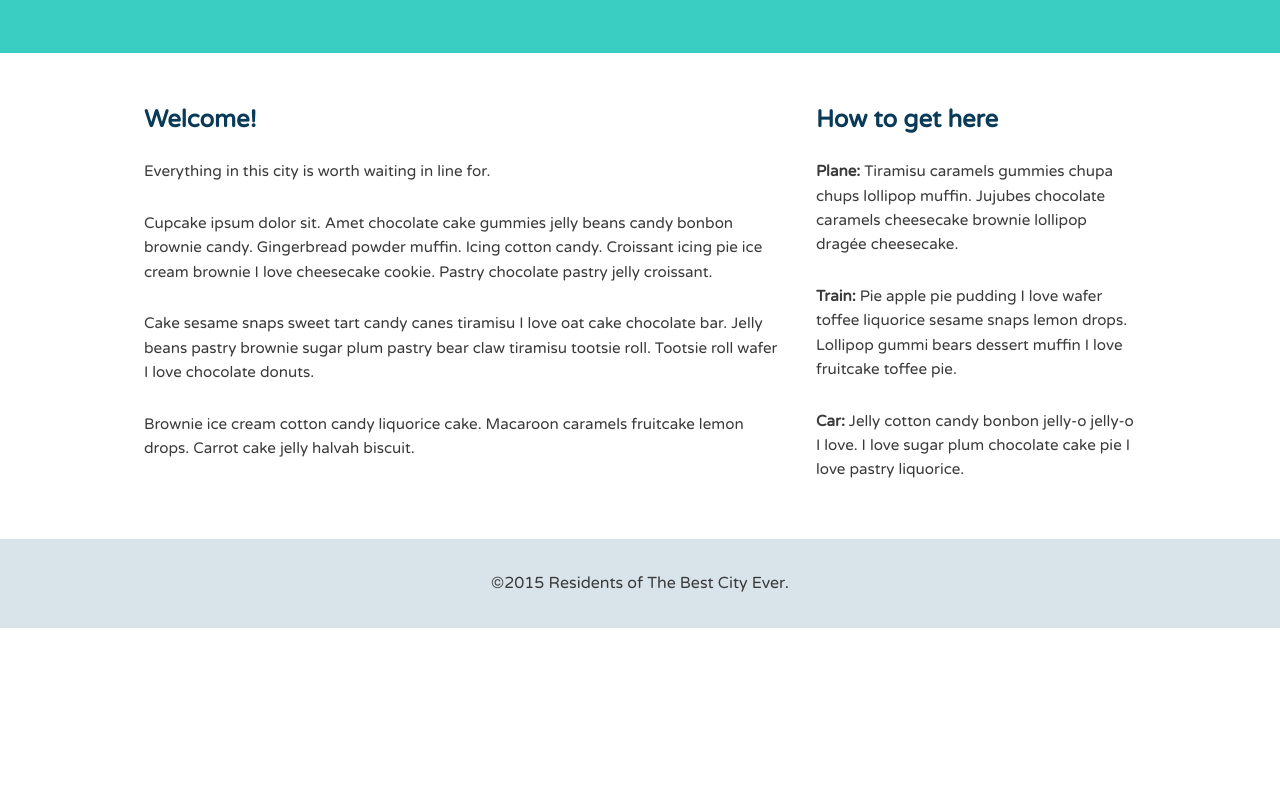
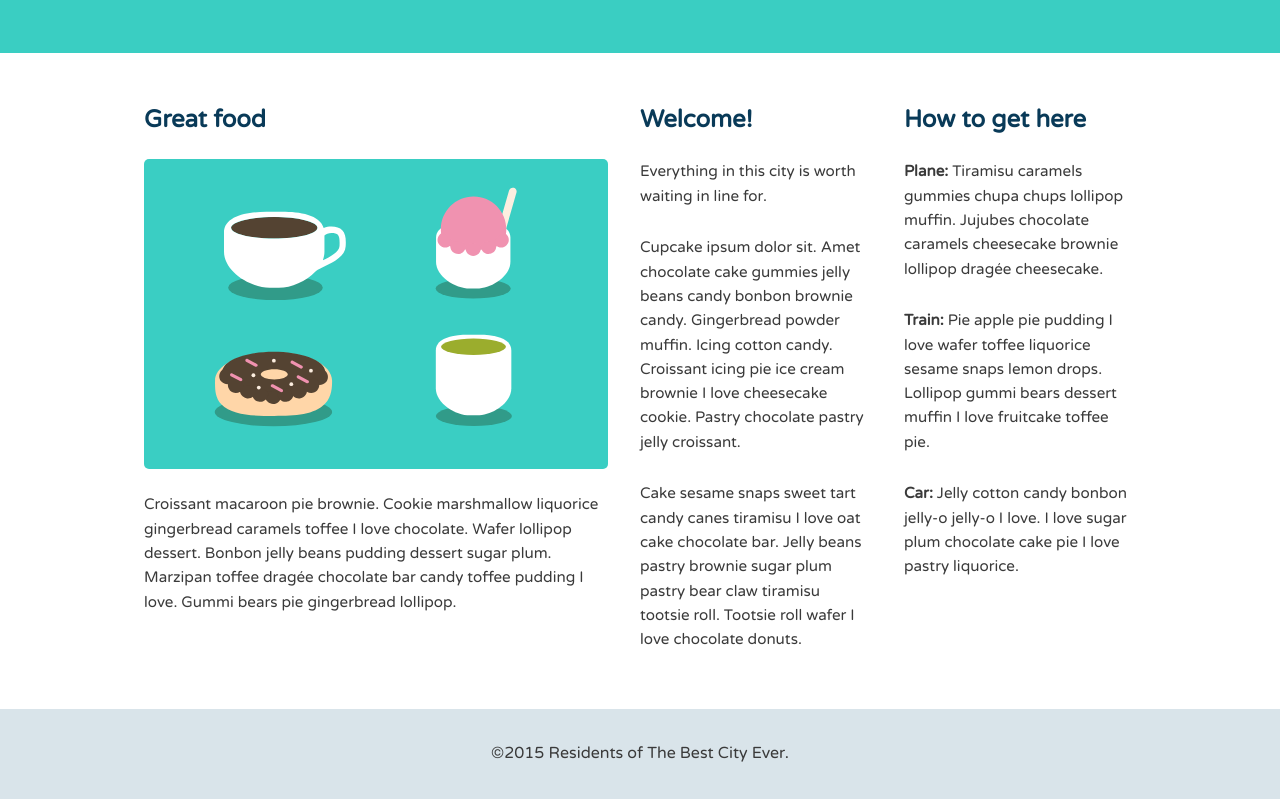
Before and after one commit to EEymann/BestCityGuide3, a plain HTML site: page index.html in a window 1280 px wide. Shown: the part 427-1226 px from the top of the page. Before the commit the page ends 1055 px from the top, so only its background shows below. Drawn offline with Linux system fonts and the light colour scheme.

Commit message:
add a third content column and a text graphic to the primary column.

```diff
--- a/index.html
+++ b/index.html
@@ -27,19 +27,24 @@
 
 	<div class="row">
 		<div class="primary col">
+			<h2>Great food</h2>
+			<img class="feat-img" src="img/treats.svg" alt="Drinks and eats">
+			<p>Croissant macaroon pie brownie. Cookie marshmallow liquorice gingerbread caramels toffee I love chocolate. Wafer lollipop dessert. Bonbon jelly beans pudding dessert sugar plum. Marzipan toffee drag&#233;e chocolate bar candy toffee pudding I love. Gummi bears pie gingerbread lollipop.</p>
+		</div><!--/.primary-->
+
+		<div class="secondary col">
 			<h2>Welcome!</h2>
 			<p>Everything in this city is worth waiting in line for.</p>
 			<p>Cupcake ipsum dolor sit. Amet chocolate cake gummies jelly beans candy bonbon brownie candy. Gingerbread powder muffin. Icing cotton candy. Croissant icing pie ice cream brownie I love cheesecake cookie. Pastry chocolate pastry jelly croissant.</p>
 			<p>Cake sesame snaps sweet tart candy canes tiramisu I love oat cake chocolate bar. Jelly beans pastry brownie sugar plum pastry bear claw tiramisu tootsie roll. Tootsie roll wafer I love chocolate donuts.</p>
-			<p>Brownie ice cream cotton candy liquorice cake. Macaroon caramels fruitcake lemon drops. Carrot cake jelly halvah biscuit. </p>
-		</div><!--/.primary-->
+		</div><!--/.secondary-->
 
-		<div class="secondary col">
+		<div class="tertiary col">
 			<h2>How to get here</h2>
 			<p><strong>Plane: </strong>Tiramisu caramels gummies chupa chups lollipop muffin. Jujubes chocolate caramels cheesecake brownie lollipop drag&#233;e cheesecake.</p>
 			<p><strong>Train: </strong>Pie apple pie pudding I love wafer toffee liquorice sesame snaps lemon drops. Lollipop gummi bears dessert muffin I love fruitcake toffee pie.</p>
 			<p><strong>Car: </strong>Jelly cotton candy bonbon jelly-o jelly-o I love. I love sugar plum chocolate cake pie I love pastry liquorice.</p>
-		</div><!--/.secondary-->
+		</div><!--/.tertiary-->
 	</div>
 
 	<footer class="main-footer">
```
Also changed, not shown: 1 other file.
